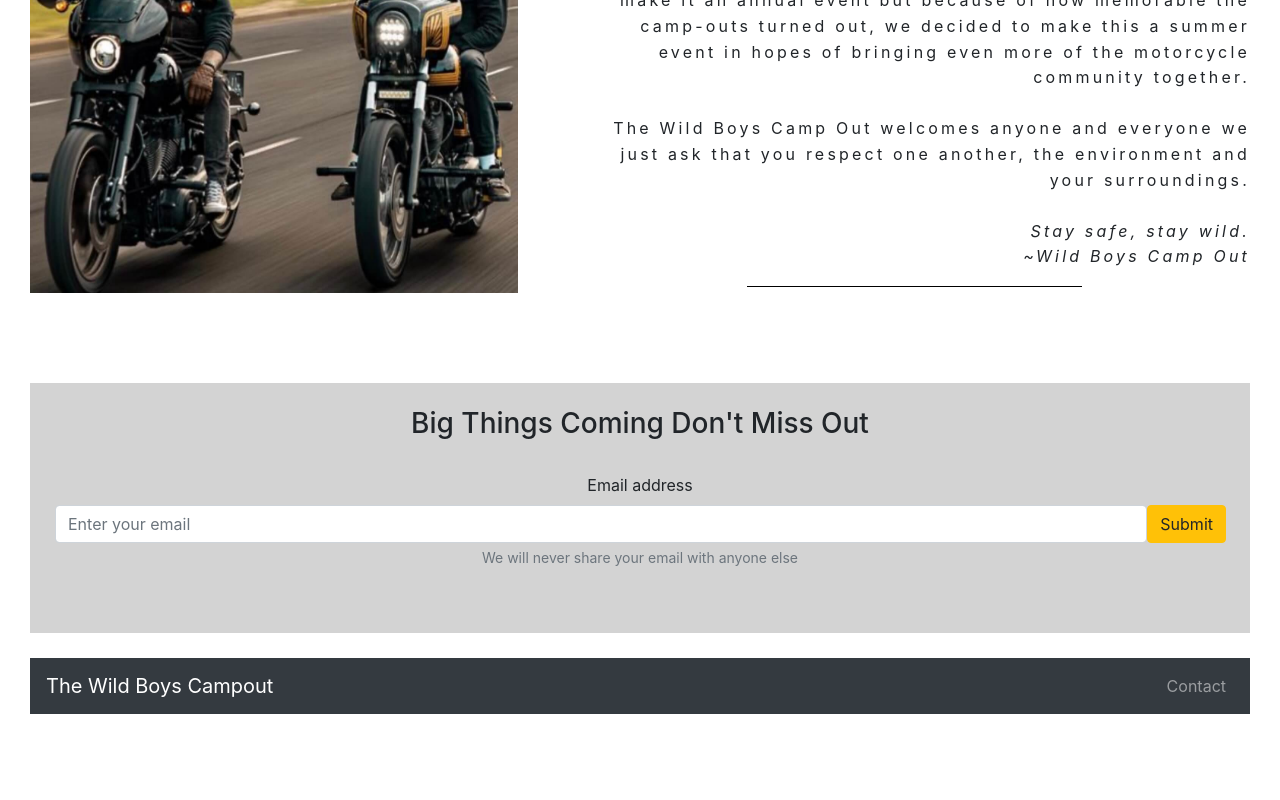
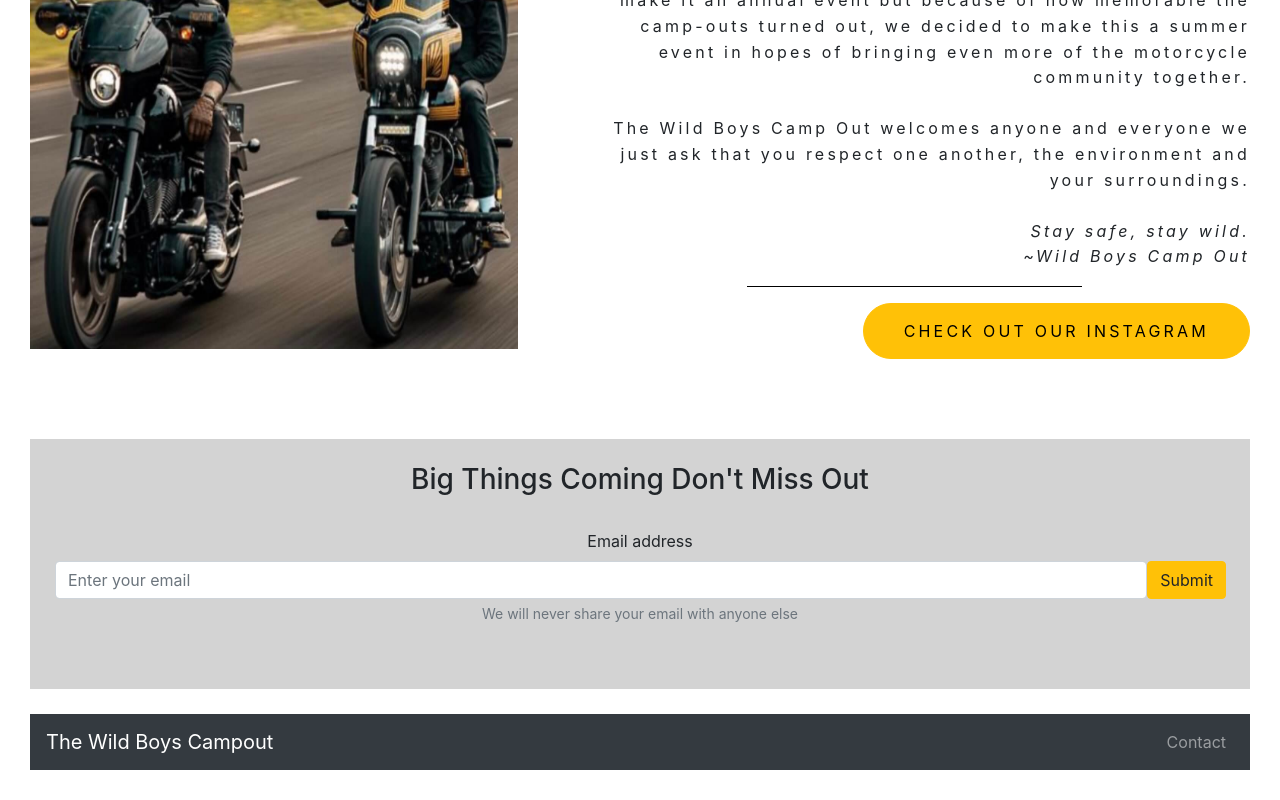
Before and after one commit to ajanes780/wildboyscampoutwebsite, a React (Create React App) app: page / in a window 1280 px wide. Shown: the part 1309-2109 px from the top of the page. Before the commit the page ends 2053 px from the top, so only its background shows below. Built offline with nearby package versions, Linux system fonts and the light colour scheme.

Commit message:
added a button for Instagram

```diff
--- a/src/components/newComponentLeft/NewsComponentLeft.jsx
+++ b/src/components/newComponentLeft/NewsComponentLeft.jsx
@@ -1,5 +1,6 @@
 import React from 'react';
 import './newsComponentLeftStyle.scss';
+import Button from 'react-bootstrap/Button';
 import fistBump from '../../assets/wildboys1.jpg';
 export const NewsComponentLeft = () => (
   <div className='news-component-left'>
@@ -27,6 +28,15 @@ export const NewsComponentLeft = () => (
           ~Wild Boys Camp Out
         </em>
         <hr class='hr-line' />
+        <Button
+          href='https://www.instagram.com/thewildboyscampout/?hl=en'
+          id='mybtn'
+          target='_blank'
+          variant='warning'
+        >
+          {' '}
+          Check Out Our Instagram
+        </Button>
       </span>
     </div>
   </div>
```
